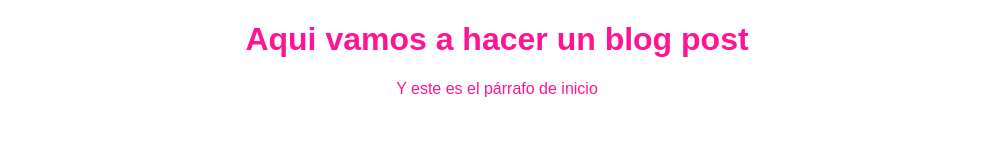
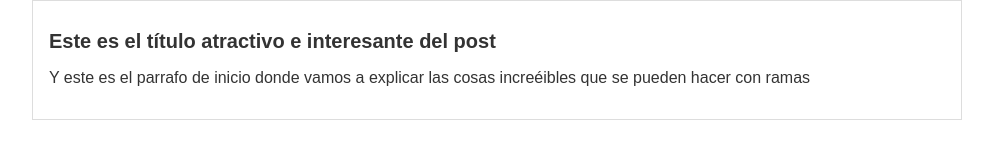
Before and after one commit to KleberL/hyperblog, a plain HTML site: page index.html in a window 1280 px wide. Shown: the whole page, without its empty margins (143-1136 px from the left). Drawn offline with Linux system fonts and the light colour scheme.

Commit message:
Commit al master del blogpost en su version mas reciente

```diff
--- a/css/styles.css
+++ b/css/styles.css
@@ -1,5 +1,20 @@
 body{
-    color: deeppink;
-    text-align: center;
+    color: #333;
+    text-align: left;
     font-family: Arial, Helvetica, sans-serif;
+    font-size: 16px;
+    margin: 0;
+    padding: 0;
 }
+
+#container{
+    width: 70%;
+    padding: 1em;
+    text-align: left;
+    border: 1px solid #DDD;
+    margin: 0 auto;
+}
+
+#container h1{
+    font-size: 20px;
+}
--- a/index.html
+++ b/index.html
@@ -8,7 +8,12 @@
     <link rel="stylesheet" href="/css/styles.css"/>
 </head>
 <body>
-    <h1>Aqui vamos a hacer un blog post</h1>
-    <p>Y este es el párrafo de inicio</p>
+    <div id="container">
+        <div id="post">
+            <h1>Este es el título atractivo e interesante del post</h1>
+            <p>Y este es el parrafo de inicio donde vamos a explicar las cosas increéibles que se pueden hacer con ramas</p>
+        </div>
+    </div>
+</div>
 </body>
 </html>
```
